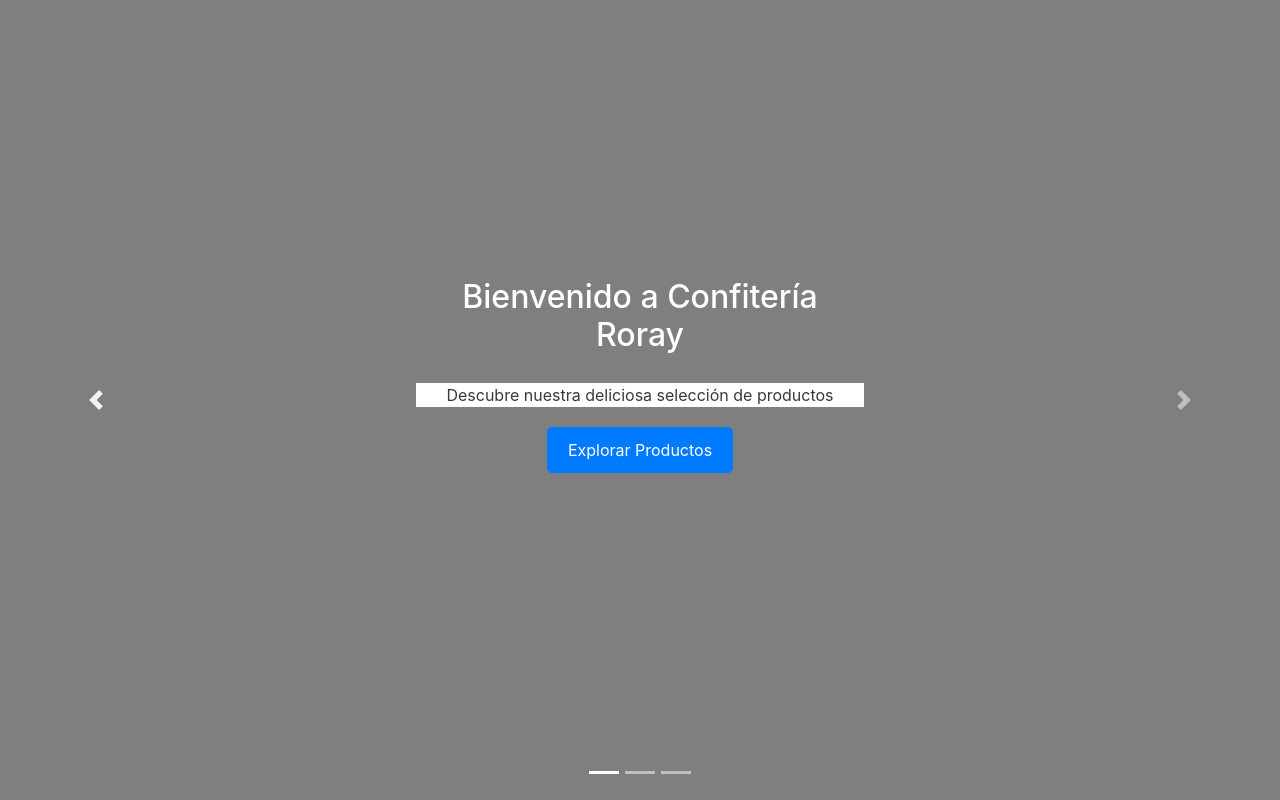
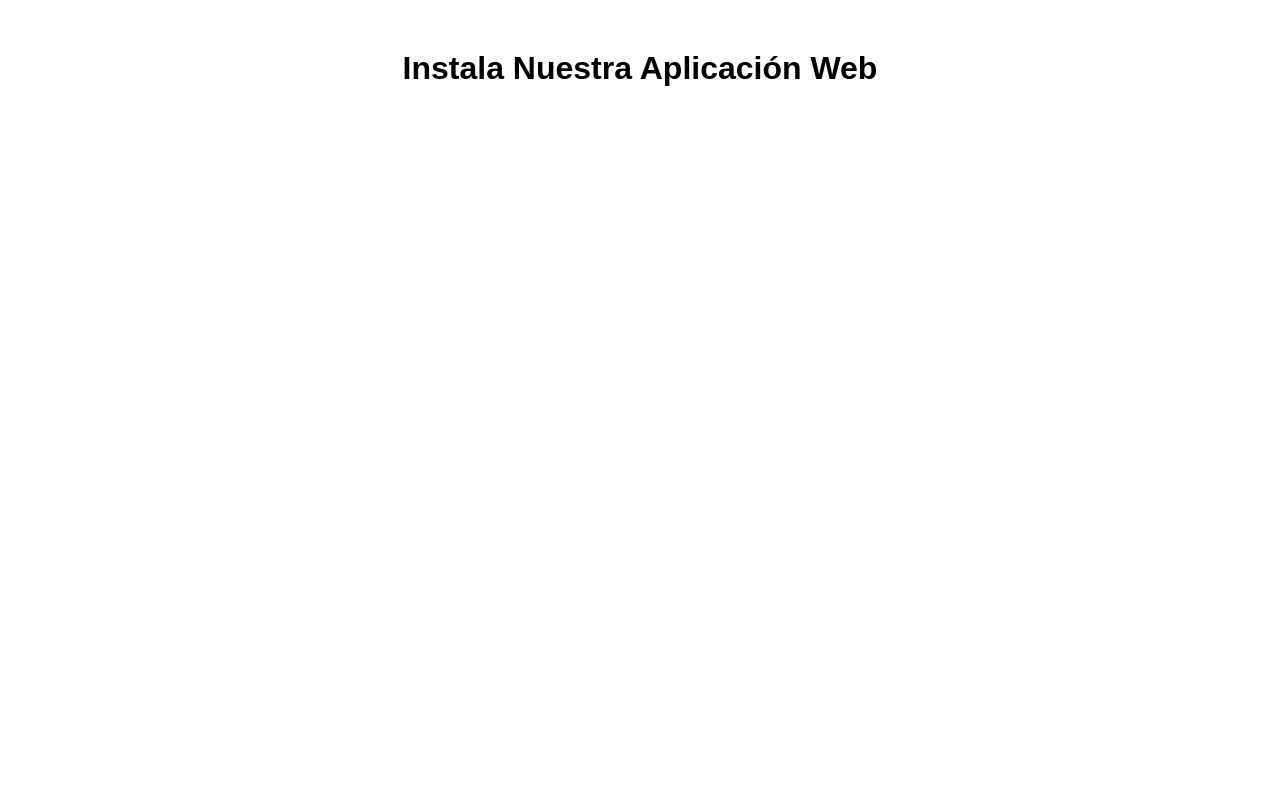
Before and after one commit to Kristbm/catalogo, a plain HTML site: page catalogo/index.html in a window 1280 px wide. Drawn offline with nearby package versions, Linux system fonts and the light colour scheme.

Commit message:
Update index.html

```diff
--- a/catalogo/index.html
+++ b/catalogo/index.html
@@ -1,120 +1,45 @@
 <!DOCTYPE html>
-<html lang="es">
+<html lang="en">
 <head>
   <meta charset="UTF-8">
   <meta name="viewport" content="width=device-width, initial-scale=1.0">
-  <title>Confitería Roray</title>
-  <!-- Agregar enlaces a Bootstrap CSS -->
-  <link href="https://stackpath.bootstrapcdn.com/bootstrap/4.5.2/css/bootstrap.min.css" rel="stylesheet">
-  <!-- Agregar estilo personalizado -->
+  <title>Instala Nuestra App</title>
+  <link rel="manifest" href="manifest.json">
   <style>
-    /* Estilo personalizado */
-
-    .carousel-item {
-      position: relative;
-      height: 100vh;
-      min-height: 300px;
-      background: no-repeat center center scroll;
-      background-size: cover;
+    body {
+      font-family: Arial, sans-serif;
+      text-align: center;
+      margin: 50px;
     }
-
-    .overlay {
-      position: absolute;
-      top: 0;
-      left: 0;
-      width: 100%;
-      height: 100%;
-      background-color: rgba(0, 0, 0, 0.5); /* Color negro con 50% de opacidad */
+    button {
+      padding: 10px 20px;
+      font-size: 18px;
     }
-
-    .carousel-caption {
-      position: absolute;
-      top: 50%;
-      left: 50%;
-      transform: translate(-50%, -50%);
-      text-align: center;
-      z-index: 1; /* Asegura que el texto esté sobre el overlay */
-    }
-
-    .carousel-caption h1 {
-      font-size: 2rem;
-      margin-bottom: 20px;
-      color: white; /* Color de texto blanco */
-      /* Animación para cambiar el color de las letras */
-      animation: change-color 5s infinite alternate;
-    }
-
-    /* Definir la animación */
-    @keyframes change-color {
-      0% {
-        color: #fff;
-      }
-      100% {
-        color: #000;
-      }
-    }
-
-    .carousel-caption p {
-      font-size: 1rem;
-      margin-bottom: 20px;
-      color: white; /* Color de texto blanco */
-    }
-
-    .btn-get-started {
-      font-size: 1rem;
-      padding: 10px 20px;
-    }
-
   </style>
 </head>
 <body>
+  <h1>Instala Nuestra Aplicación Web</h1>
+  <button id="install-button" style="display: none;">Instalar App</button>
 
-  <!-- Carrusel de imágenes -->
-  <div id="carouselExampleIndicators" class="carousel slide" data-ride="carousel" data-interval="5000" data-speed="1000">
-    <ol class="carousel-indicators">
-      <li data-target="#carouselExampleIndicators" data-slide-to="0" class="active"></li>
-      <li data-target="#carouselExampleIndicators" data-slide-to="1"></li>
-      <li data-target="#carouselExampleIndicators" data-slide-to="2"></li>
-    </ol>
-    <div class="carousel-inner">
-      <div class="carousel-item active" style="background-image: url('img/roray.png'); background-size: 100%; background-position: top;">
-        <div class="overlay"></div>
-        <div class="carousel-caption">
-          <h1 class="text-white pb-2 mt-5">Bienvenido a Confitería Roray</h1>
-          <p class="bg-white text-dark">Descubre nuestra deliciosa selección de productos</p>
-          <a href="catalogo.html" class="btn btn-primary btn-lg btn-get-started">Explorar Productos</a>
-        </div>
-      </div>
-      <div class="carousel-item" style="background-image: url('img/roray.png');background-size: 100%; background-position: top;">
-        <div class="overlay"></div>
-        <div class="carousel-caption">
-          <h1 class="text-white pb-2 mt-5">Bienvenido a Confitería Roray</h1>
-          <p class="bg-white text-dark">Descubre nuestra deliciosa selección de productos</p>
-          <a href="catalogo.html" class="btn btn-primary btn-lg btn-get-started">Explorar Productos</a>
-        </div>
-      </div>
-      <div class="carousel-item" style="background-image: url('img/roray.png');background-size: 100%; background-position: top;">
-        <div class="overlay"></div>
-        <div class="carousel-caption">
-          <h1 class="text-white pb-2 mt-5">Bienvenido a Confitería Roray</h1>
-          <p class="bg-white text-dark">Descubre nuestra deliciosa selección de productos</p>
-          <a href="catalogo.html" class="btn btn-primary btn-lg btn-get-started">Explorar Productos</a>
-        </div>
-      </div>
-    </div>
-    <a class="carousel-control-prev" href="#carouselExampleIndicators" role="button" data-slide="prev">
-      <span class="carousel-control-prev-icon" aria-hidden="true"></span>
-      <span class="sr-only">Previous</span>
-    </a>
-    <a class="carousel-control-next" href="#carouselExampleIndicators" role="button" data-slide="next">
-      <span class="carousel-control-next-icon" aria-hidden="true"></span>
-      <span class="sr-only">Next</span>
-    </a>
-  </div>
+  <script>
+    let deferredPrompt;
 
-  <!-- Agregar enlaces a Bootstrap JS y jQuery (para funcionalidad de Bootstrap) -->
-  <script src="https://code.jquery.com/jquery-3.5.1.slim.min.js"></script>
-  <script src="https://cdn.jsdelivr.net/npm/@popperjs/core@2.5.4/dist/umd/popper.min.js"></script>
-  <script src="https://stackpath.bootstrapcdn.com/bootstrap/4.5.2/js/bootstrap.min.js"></script>
+    window.addEventListener('beforeinstallprompt', (e) => {
+      e.preventDefault();
+      deferredPrompt = e;
+      document.getElementById('install-button').style.display = 'block';
+    });
+
+    document.getElementById('install-button').addEventListener('click', async () => {
+      deferredPrompt.prompt();
+      const { outcome } = await deferredPrompt.userChoice;
+      if (outcome === 'accepted') {
+        console.log('User accepted the install prompt');
+      } else {
+        console.log('User dismissed the install prompt');
+      }
+      deferredPrompt = null;
+    });
+  </script>
 </body>
 </html>
```
